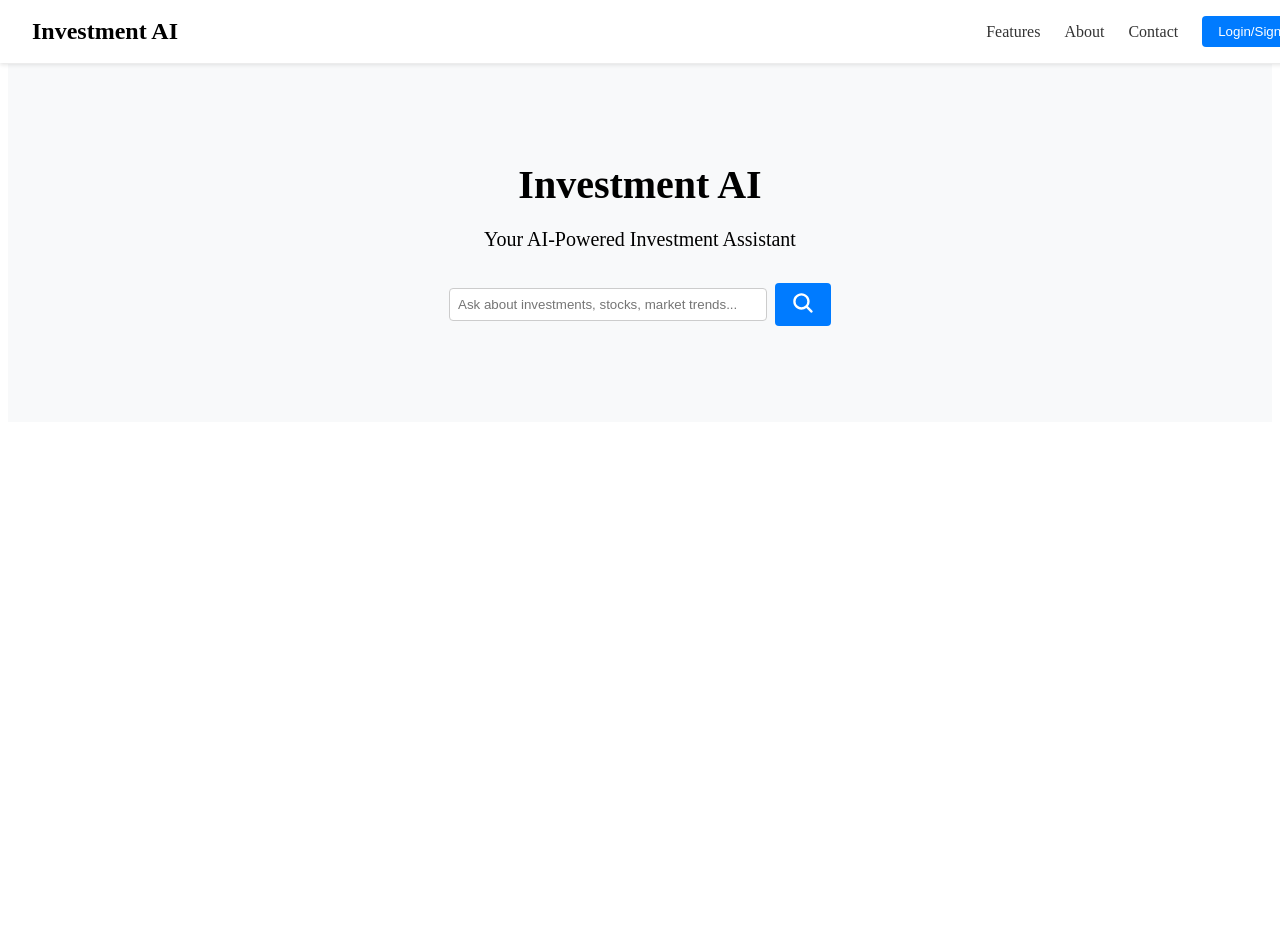
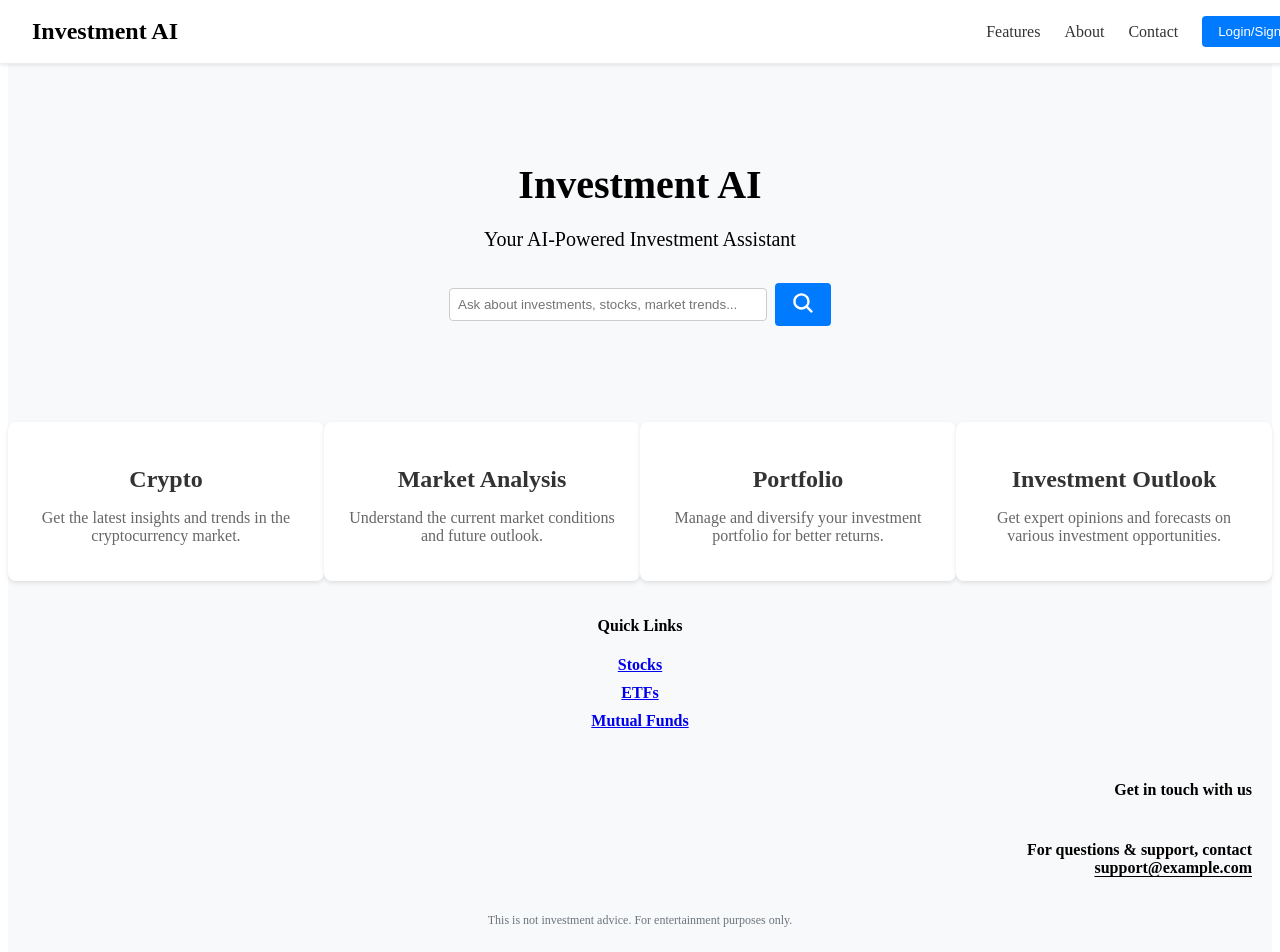
Before and after one commit to CDarts48/investmentai, a Next.js app in the folder frontend/: page / in a window 1280 px wide. Shown: the top 952 px of the page. Before the commit the page ends 800 px from the top, so only its background shows below. Built offline with nearby package versions, Linux system fonts and the light colour scheme.

Commit message:
got footer and hero working on features

```diff
--- /dev/null
+++ b/frontend/src/app/components/features/Features.module.css
@@ -0,0 +1,32 @@
+/* filepath: /Users/corey/Desktop/investmentai/frontend/src/app/components/features/Features.module.css */
+.featuresSection {
+    background-color: #f8f9fa;
+    text-align: center;
+  }
+
+  .featuresList {
+    display: flex;
+    justify-content: space-around;
+    flex-wrap: wrap;
+  }
+
+  .featureItem {
+    background-color: #ffffff;
+    padding: 20px;
+    border-radius: 8px;
+    box-shadow: 0 2px 4px rgba(0, 0, 0, 0.1);
+    width: 100%;
+    max-width: 300px;
+    flex: 1;
+  }
+
+  .featureItem h3 {
+    margin-bottom: 10px;
+    font-size: 1.5em;
+    color: #333;
+  }
+
+  .featureItem p {
+    font-size: 1em;
+    color: #666;
+  }
--- /dev/null
+++ b/frontend/src/app/components/features/Features.tsx
@@ -0,0 +1,30 @@
+// filepath: /Users/corey/Desktop/investmentai/frontend/src/app/components/features/Features.tsx
+import React from 'react';
+import styles from './Features.module.css'; // Import the CSS module
+
+const Features: React.FC = () => {
+  return (
+    <section className={styles.featuresSection}>
+      <div className={styles.featuresList}>
+        <div className={styles.featureItem}>
+          <h3>Crypto</h3>
+          <p>Get the latest insights and trends in the cryptocurrency market.</p>
+        </div>
+        <div className={styles.featureItem}>
+          <h3>Market Analysis</h3>
+          <p>Understand the current market conditions and future outlook.</p>
+        </div>
+        <div className={styles.featureItem}>
+          <h3>Portfolio</h3>
+          <p>Manage and diversify your investment portfolio for better returns.</p>
+        </div>
+        <div className={styles.featureItem}>
+          <h3>Investment Outlook</h3>
+          <p>Get expert opinions and forecasts on various investment opportunities.</p>
+        </div>
+      </div>
+    </section>
+  );
+};
+
+export default Features;
--- /dev/null
+++ b/frontend/src/app/components/footer/Footer.module.css
@@ -0,0 +1,51 @@
+.footer {
+    background-color: #f8f9fa;
+    padding: 20px;
+    text-align: center;
+  }
+
+  .addressContainer {
+    display: flex;
+    justify-content: space-around;
+    margin-bottom: 20px;
+  }
+
+  .topRow {
+    margin-bottom: 10px;
+  }
+
+  .boldTitle {
+    font-weight: bold;
+  }
+
+  .boldSubtitle {
+    font-weight: bold;
+  }
+
+  .quickLink {
+    margin: 5px 0;
+  }
+
+  .supportContainer {
+    margin-bottom: 20px;
+  }
+
+  .boldTitleRight {
+    font-weight: bold;
+    text-align: right;
+  }
+
+  .subTitleMedia {
+    text-align: right;
+  }
+
+  .socialIcon {
+    display: flex;
+    justify-content: center;
+    margin-top: 10px;
+  }
+
+  .disclaimer {
+    font-size: 12px;
+    color: #6c757d;
+  }
--- /dev/null
+++ b/frontend/src/app/components/footer/Footer.tsx
@@ -0,0 +1,64 @@
+import React from 'react';
+import styles from './Footer.module.css'; // Import the CSS module
+
+const Footer: React.FC = () => {
+  return (
+    <footer className={styles.footer}>
+      <div className={styles.addressContainer}>
+        <div>
+          {/* <div className={styles.topRow}>
+            <p className={`${styles.boldTitle} ${styles.typography}`}>New York</p>
+            <p className={`${styles.boldSubtitle} ${styles.typography}`}>
+              1 Wall Street,<br />
+                Entire Building <br />
+              New York, NY $$$$$
+            </p>
+          </div>
+        </div>
+        <div>
+          <div className={styles.topRow}>
+            <p className={`${styles.boldTitle} ${styles.typography}`}>Louisville</p>
+            <p className={`${styles.boldSubtitle} ${styles.typography}`}>
+               <br />
+             <br />
+              Boulder, CO 80301
+            </p>
+          </div>
+        </div>
+        <div> */}
+          <div className={styles.topRow}>
+            <p className={`${styles.boldTitle} ${styles.typography}`}>Quick Links</p>
+            <div style={{ display: 'flex', flexDirection: 'column' }}>
+              <a className={`${styles.boldSubtitle} ${styles.quickLink}`} href="/stocks">Stocks</a>
+              <a className={`${styles.boldSubtitle} ${styles.quickLink}`} href="/etf">ETFs</a>
+              <a className={`${styles.boldSubtitle} ${styles.quickLink}`} href="/mutual-fund">Mutual Funds</a>
+            </div>
+          </div>
+        </div>
+      </div>
+      <div className={styles.supportContainer}>
+        <div>
+          <div style={{ display: 'flex', flexDirection: 'column', justifyContent: 'space-between', gap: '10px' }}>
+            <p className={`${styles.boldTitleRight} ${styles.typography}`}>Get in touch with us</p>
+            <div>
+              <p className={`${styles.boldSubtitle} ${styles.subTitleMedia} ${styles.typography}`}>
+                For questions & support, contact <br />
+                <a href="mailto:support@example.com" style={{ fontWeight: 600, textDecoration: 'underline', textUnderlineOffset: '3px', color: 'inherit', textAlign: 'right' }}>
+                  support@example.com
+                </a>
+              </p>
+              <div className={styles.socialIcon}>
+                {/* Add your social media icons here */}
+              </div>
+            </div>
+          </div>
+        </div>
+      </div>
+      <div className={styles.disclaimer}>
+        <p>This is not investment advice. For entertainment purposes only.</p>
+      </div>
+    </footer>
+  );
+};
+
+export default Footer;
--- a/frontend/src/app/components/hero/Hero.tsx
+++ b/frontend/src/app/components/hero/Hero.tsx
@@ -1,7 +1,7 @@
 // filepath: /Users/corey/Desktop/investmentai/frontend/src/app/components/hero/Hero.tsx
 import React from 'react';
 import { IoSearch } from 'react-icons/io5';
-import styles from './code.module.css'; // Import the CSS module
+import styles from './Hero.module.css'; // Import the CSS module
 import { useSearch } from './logic.module'; // Import the search logic
 
 const Hero: React.FC = () => {
--- a/frontend/src/app/page.tsx
+++ b/frontend/src/app/page.tsx
@@ -5,12 +5,16 @@ import React from 'react';
 import './code.module.css'; // Corrected import statement
 import Header from './components/header/Header'; // Import the Header component
 import Hero from './components/hero/Hero'; // Import the Hero component
+import Features from './components/features/Features'; // Import the Features component
+import Footer from './components/footer/Footer'; // Import the Footer component
 
 export default function InvestmentAIPage() {
   return (
     <>
       <Header /> {/* Use the Header component */}
       <Hero /> {/* Use the Hero component */}
+      <Features /> {/* Use the Features component */}
+      <Footer /> {/* Use the Footer component */}
     </>
   );
 }
```
Also changed, not shown: frontend/src/app/components/hero/Hero.module.css (renamed from frontend/src/app/components/hero/code.module.css).
